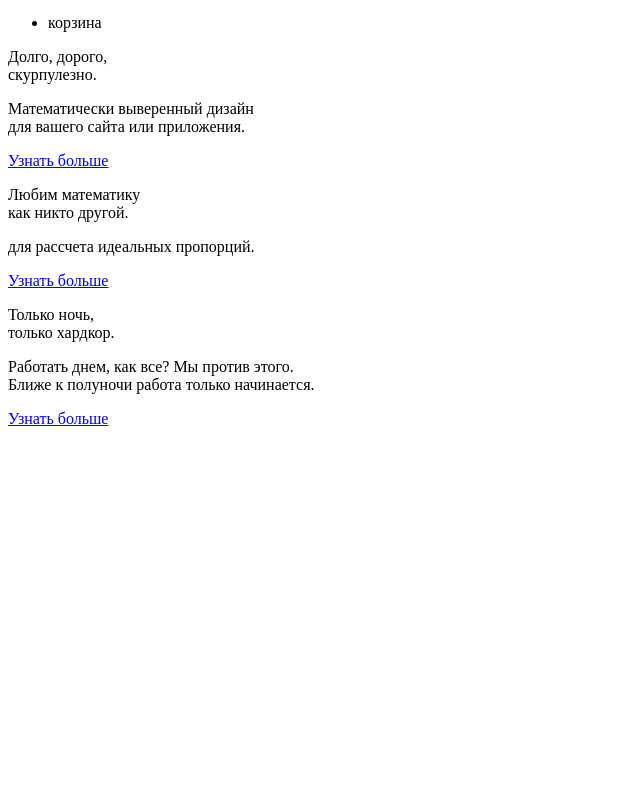
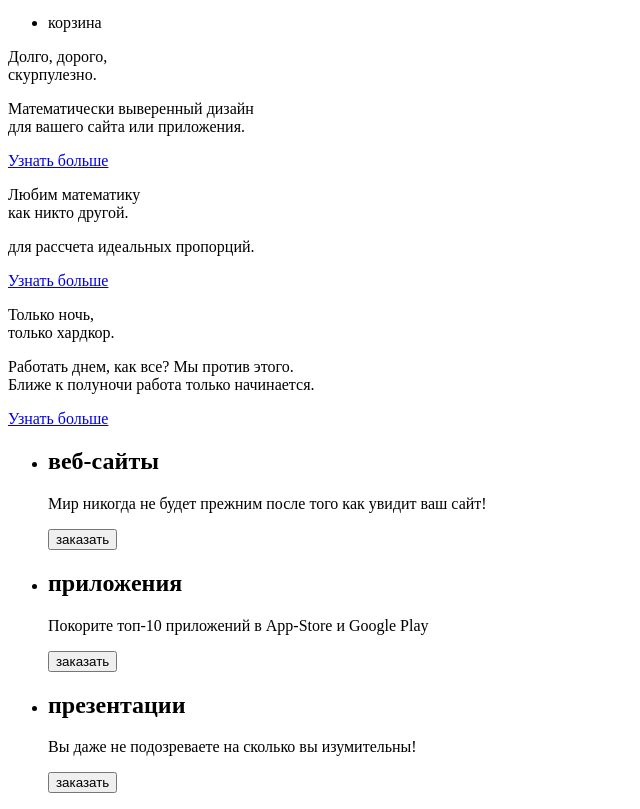
Before and after one commit to Stechentcev/775873-nerds, a plain HTML site: page index.html in a window 1280 px wide. Shown: the part 116-925 px from the top of the page, without its empty margins (0-640 px from the left). Before the commit the page ends 800 px from the top, so only its background shows below. Drawn offline with Linux system fonts and the light colour scheme.

Commit message:
Продукты

```diff
--- a/index.html
+++ b/index.html
@@ -37,7 +37,26 @@
     </div>
   </header>
 <main class="container">
-  <section class=""
+  <section class="services">
+    <ul class="services-list">
+      <li class="web">
+        <h2>веб-сайты</h2>
+        <p>Мир никогда не будет прежним после того как увидит ваш сайт!</p>
+        <button>заказать</button>
+      </li>
+      <li class="app">
+        <h2>приложения</h2>
+        <p>Покорите топ-10 приложений в App-Store и Google Play</p>
+        <button>заказать</button>
+      </li>
+      <li class="presentations">
+        <h2>презентации</h2>
+        <p>Вы даже не подозреваете на сколько вы изумительны!</p>
+        <button>заказать</button>
+      </li>
+    </ul>
+  </section>
+
 </main>
 
   </body>
```
